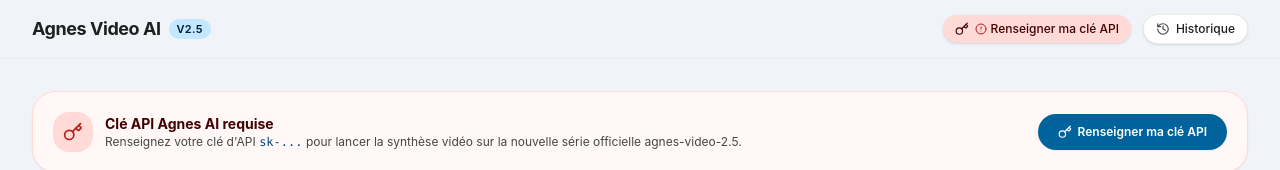
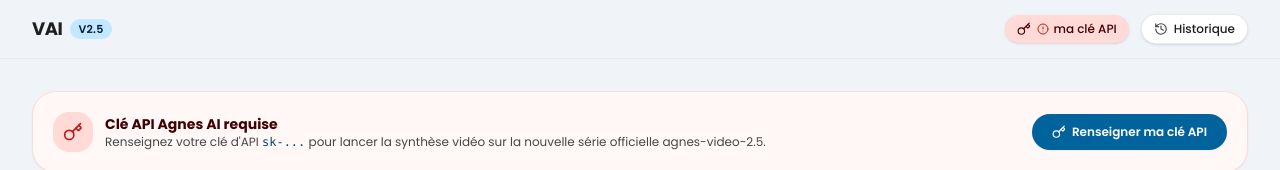
Before and after one commit to 01warrior/VideoGeneratorAgnes, a React (Vite) app: page / in a window 1280 px wide. Shown: the top 170 px of the page. Built offline with nearby package versions, Linux system fonts and the light colour scheme.

Commit message:
style: update UI theme and typography
- Replace Plus Jakarta Sans with Poppins
- Update visual accents from purple to blue-focused palette
- Refine brand name to "VAI" in the header

```diff
--- a/index.html
+++ b/index.html
@@ -11,7 +11,7 @@
     <meta name="twitter:card" content="summary_large_image" />
     <link rel="preconnect" href="https://fonts.googleapis.com" />
     <link rel="preconnect" href="https://fonts.gstatic.com" crossorigin />
-    <link href="https://fonts.googleapis.com/css2?family=Plus+Jakarta+Sans:wght@300;400;500;600;700&family=Space+Grotesk:wght@500;700&display=swap" rel="stylesheet" />
+    <link href="https://fonts.googleapis.com/css2?family=Poppins:wght@300;400;500;600;700;800&display=swap" rel="stylesheet" />
   </head>
   <body class="bg-[#f0f4f9] text-[#1f1f1f] antialiased selection:bg-[#c2e7ff] selection:text-[#001d35]">
     <div id="root"></div>
--- a/src/components/Header.tsx
+++ b/src/components/Header.tsx
@@ -23,7 +23,7 @@
         <div>
           <div className="flex items-center gap-2">
             <h1 className="text-lg font-bold tracking-tight text-[#1f1f1f]">
-              Agnes Video AI
+              VAI
             </h1>
             <span className="text-[11px] font-semibold tracking-wide uppercase px-2 py-0.5 rounded-full bg-[#c2e7ff] text-[#001d35]">
               v2.5
@@ -52,7 +52,7 @@
             ) : (
               <span className="flex items-center gap-1">
                 <AlertCircle className="w-3 h-3 text-[#ba1a1a]" />
-                <span>Renseigner ma clé API</span>
+                <span>ma clé API</span>
               </span>
             )}
           </button>
--- a/src/components/VideoMonitor.tsx
+++ b/src/components/VideoMonitor.tsx
@@ -154,7 +154,7 @@
       {!isFailed ? (
         <div className="relative flex justify-center items-center py-1">
           <div
-            className={`relative rounded-3xl overflow-hidden shadow-2xl border border-white/20 transition-all duration-500 bg-[#070b14] flex flex-col justify-between p-4 sm:p-5 select-none ${getRatioClasses()}`}
+            className={`relative rounded-3xl overflow-hidden shadow-2xl border border-white/20 transition-all duration-500 bg-[#041628] flex flex-col justify-between p-4 sm:p-5 select-none ${getRatioClasses()}`}
           >
             {/* Optional Image Background if Image-to-Video mode */}
             {imageUrl && (
@@ -164,19 +164,19 @@
               />
             )}
 
-            {/* Generative Aurora Fluid Mesh (Gemini Cosmic Shimmer) */}
+            {/* Generative Aurora Fluid Mesh (Couleur d'accent du site #00639b et Blanc lumineux - Zéro violet) */}
             <div className="absolute inset-0 overflow-hidden pointer-events-none">
-              {/* Aurora Orb 1 (Cyan / Electric Blue) */}
-              <div className="absolute -top-1/4 -left-1/4 w-[120%] h-[120%] rounded-full bg-gradient-to-br from-[#06b6d4]/40 via-[#3b82f6]/30 to-transparent filter blur-3xl animate-aurora-1" />
+              {/* Aurora Orb 1 (Couleur d'accent du site #00639b / Bleu profond) */}
+              <div className="absolute -top-1/4 -left-1/4 w-[120%] h-[120%] rounded-full bg-gradient-to-br from-[#00639b]/65 via-[#0284c7]/40 to-transparent filter blur-3xl animate-aurora-1" />
 
-              {/* Aurora Orb 2 (Purple / Indigo / Violet) */}
-              <div className="absolute -bottom-1/4 -right-1/4 w-[120%] h-[120%] rounded-full bg-gradient-to-tl from-[#9333ea]/45 via-[#6366f1]/35 to-transparent filter blur-3xl animate-aurora-2" />
+              {/* Aurora Orb 2 (Blanc éclatant & Dégradé d'accent - Aucun violet) */}
+              <div className="absolute -bottom-1/4 -right-1/4 w-[120%] h-[120%] rounded-full bg-gradient-to-tl from-white/35 via-[#00639b]/50 to-transparent filter blur-3xl animate-aurora-2" />
 
-              {/* Aurora Orb 3 (Fuchsia / Magenta Glow) */}
-              <div className="absolute top-1/3 left-1/3 w-[80%] h-[80%] rounded-full bg-gradient-to-r from-[#ec4899]/30 to-[#8b5cf6]/25 filter blur-2xl animate-aurora-3" />
+              {/* Aurora Orb 3 (Halo Blanc pur & Lueur azur claire) */}
+              <div className="absolute top-1/4 left-1/3 w-[85%] h-[85%] rounded-full bg-gradient-to-r from-white/40 via-[#c2e7ff]/35 to-[#00639b]/30 filter blur-2xl animate-aurora-3" />
 
-              {/* Subtle Scanning Light Beam */}
-              <div className="absolute inset-x-0 h-28 bg-gradient-to-b from-transparent via-white/10 to-transparent animate-scan-beam" />
+              {/* Subtle Scanning Light Beam (Faisceau blanc pur) */}
+              <div className="absolute inset-x-0 h-32 bg-gradient-to-b from-transparent via-white/20 to-transparent animate-scan-beam" />
 
               {/* Subtle Grid & Particle Texture */}
               <div
@@ -194,7 +194,7 @@
                 {aspectRatio === '16:9' ? (
                   <Maximize2 className="w-3 h-3 text-[#38bdf8]" />
                 ) : aspectRatio === '9:16' ? (
-                  <Smartphone className="w-3 h-3 text-[#c084fc]" />
+                  <Smartphone className="w-3 h-3 text-[#c2e7ff]" />
                 ) : (
                   <Square className="w-3 h-3 text-[#34d399]" />
                 )}
--- a/src/index.css
+++ b/src/index.css
@@ -1,8 +1,12 @@
 @import "tailwindcss";
+
+@theme {
+  --font-sans: 'Poppins', system-ui, -apple-system, BlinkMacSystemFont, 'Segoe UI', Roboto, sans-serif;
+}
 
 @layer base {
   body {
-    font-family: 'Plus Jakarta Sans', system-ui, -apple-system, BlinkMacSystemFont, 'Segoe UI', Roboto, sans-serif;
+    font-family: 'Poppins', system-ui, -apple-system, BlinkMacSystemFont, 'Segoe UI', Roboto, sans-serif;
     background-color: #f0f4f9;
     color: #1f1f1f;
     transition: background-color 0.3s cubic-bezier(0.2, 0, 0, 1);
@@ -84,11 +88,11 @@
 @keyframes gemini-pulse {
   0%, 100% {
     transform: scale(1);
-    filter: drop-shadow(0 0 20px rgba(56, 189, 248, 0.55)) drop-shadow(0 0 40px rgba(192, 132, 252, 0.4));
+    filter: drop-shadow(0 0 20px rgba(0, 99, 155, 0.55)) drop-shadow(0 0 40px rgba(255, 255, 255, 0.5));
   }
   50% {
     transform: scale(1.08);
-    filter: drop-shadow(0 0 35px rgba(56, 189, 248, 0.85)) drop-shadow(0 0 60px rgba(236, 72, 153, 0.6));
+    filter: drop-shadow(0 0 35px rgba(0, 99, 155, 0.85)) drop-shadow(0 0 60px rgba(255, 255, 255, 0.7));
   }
 }
 
```
